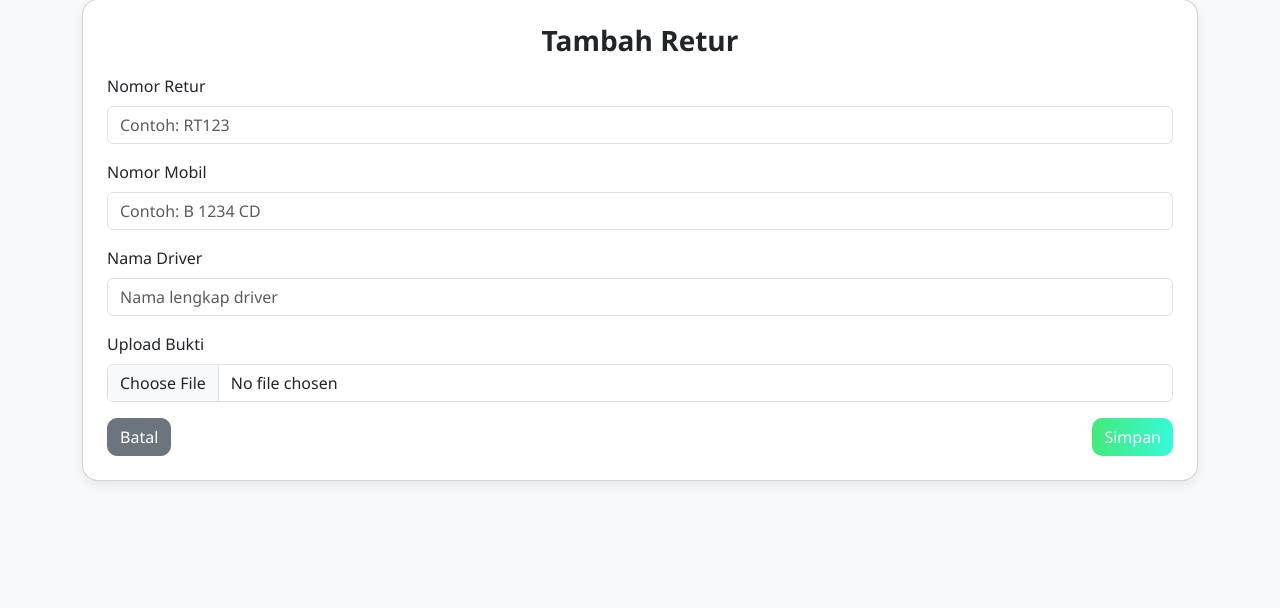
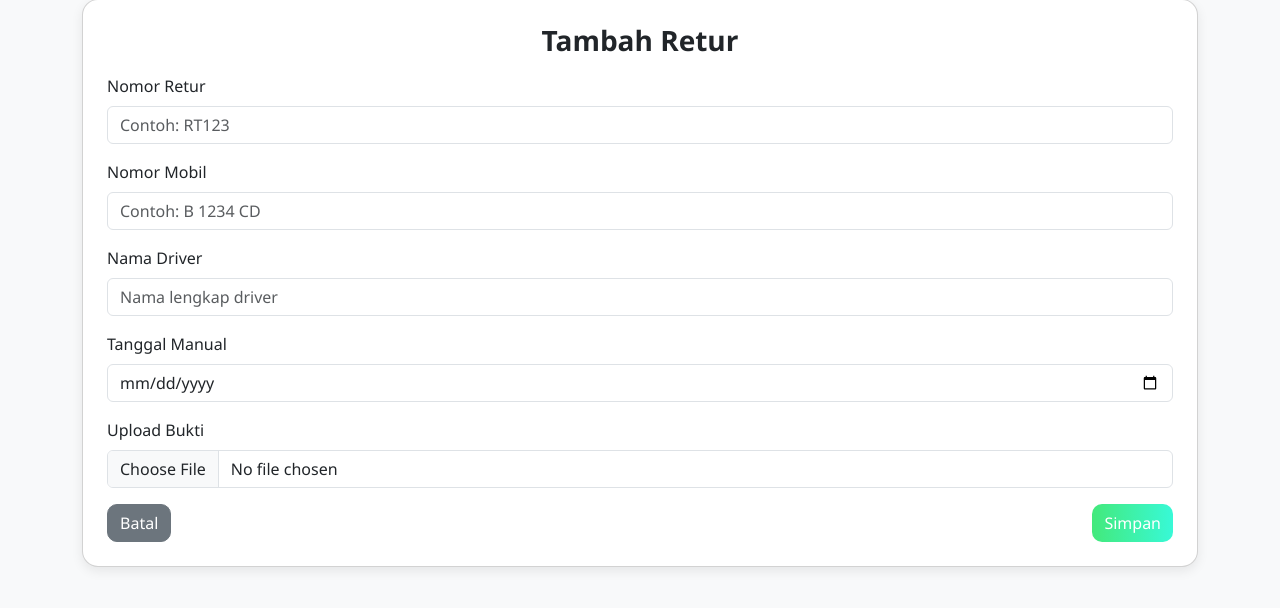
Before and after one commit to xnxxdhooomrzkyyy/bot-telegram, a Flask app: page /tambah in a window 1280 px wide. Shown: the part 81-689 px from the top of the page. Run offline with Flask 3, Linux system fonts and the light colour scheme; the visitor is signed in with stand-in values (Sample User, id 1); some libraries are stand-ins or nearby versions.

Commit message:
Update tambah.html

```diff
--- a/templates/tambah.html
+++ b/templates/tambah.html
@@ -60,6 +60,10 @@
           <input type="text" name="nama_driver" class="form-control" placeholder="Nama lengkap driver" required>
         </div>
         <div class="mb-3">
+          <label class="form-label">Tanggal Manual</label>
+          <input type="date" name="tanggal_manual" class="form-control" required>
+        </div>
+        <div class="mb-3">
           <label class="form-label">Upload Bukti</label>
           <input type="file" name="bukti" class="form-control">
         </div>
```
